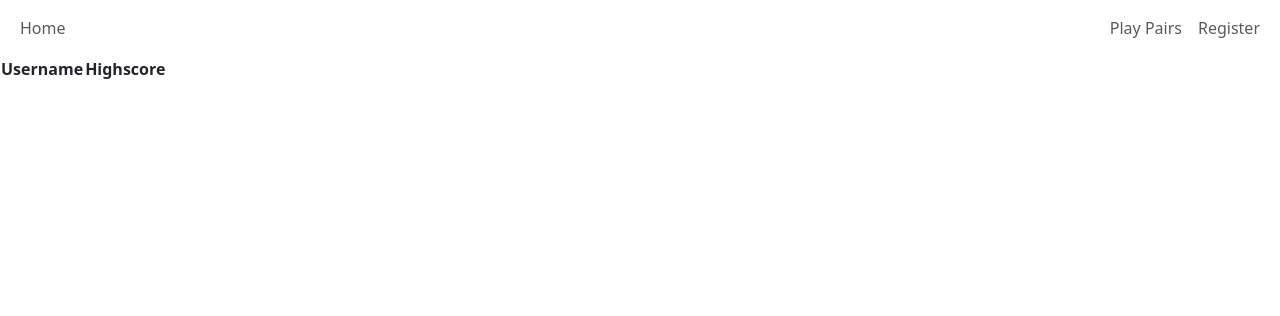
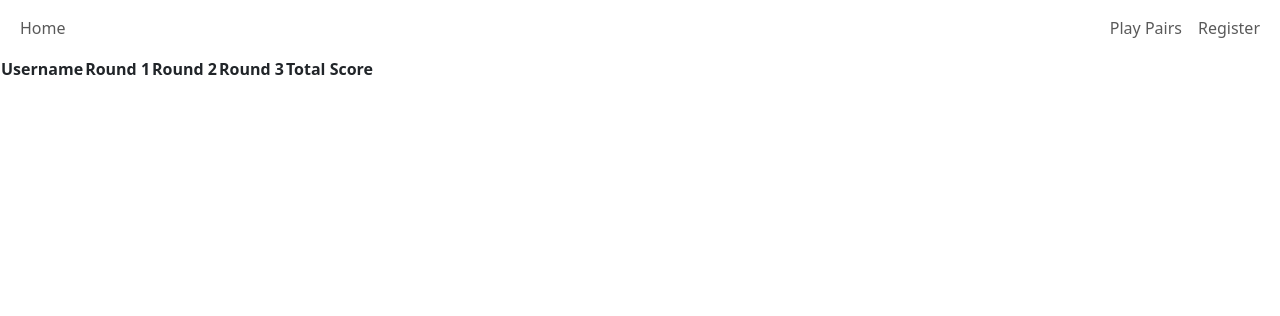
Before and after one commit to JayB-127/ECM1417WebDev-CA, a PHP site: page /leaderboard.php in a window 1280 px wide. Shown: the top 316 px of the page. Run offline with PHP 8.4, Linux system fonts and the light colour scheme; lists and menus that the app fills with data are empty.

Commit message:
submitting and displaying score for multiple rounds and also total score

```diff
--- a/pairingGame/css/leaderboard.css
+++ b/pairingGame/css/leaderboard.css
@@ -13,7 +13,7 @@ html, body {
 
 #leaderboard {
     display: inline-block;
-    margin: 200px calc(50% - 250px);
+    margin: 200px calc(50% - 500px);
     background-color: grey;
     box-shadow: 5px 5px white;
 }
@@ -28,7 +28,7 @@ html, body {
     background-color: blue;
     color: white;
     border: 3px solid black;
-    font-size: 30px;
+    font-size: 28px;
 }
 
 #leaderboard td {
--- a/pairingGame/js/pairs.js
+++ b/pairingGame/js/pairs.js
@@ -157,9 +157,11 @@ function round3Flip(elem) {
                 let date = new Date();
                 var timeTaken = (date.getTime() - startTime);
                 round3Score = currentScore + Math.floor((TIME_LIMIT - timeTaken) / 1000);
-                alert(round3Score);
                 totalScore = round1Score + round2Score + round3Score;
                 document.getElementById("score").value = totalScore;
+                document.getElementById("round1score").value = round1Score;
+                document.getElementById("round2score").value = round2Score;
+                document.getElementById("round3score").value = round3Score;
                 setTimeout(function() {
                     let aftergame = document.getElementById("aftergame");
                     let game = document.getElementById(round);
--- a/pairingGame/php/leaderboard.php
+++ b/pairingGame/php/leaderboard.php
@@ -16,7 +16,10 @@
                 <table>
                     <tr>
                         <th>Username</th>
-                        <th>Highscore</th>
+                        <th>Round 1</th>
+                        <th>Round 2</th>
+                        <th>Round 3</th>
+                        <th>Total Score</th>
                     </tr>
                     <?php
                     $file = fopen("../data/leaderboard.csv", "r");
@@ -29,7 +32,7 @@
 
                     while (($line = fgets($file)) !== false) {
                         $strings = explode(", ", $line);
-                        echo "<tr><td>$strings[1]</td><td>$strings[0]</td><tr>";
+                        echo "<tr><td>$strings[4]</td><td>$strings[1]</td><td>$strings[2]</td><td>$strings[3]</td><td>$strings[0]</td><tr>";
                     }
                     fclose($file);
                     ?>
```
Also changed, not shown: pairingGame/css/pairs.css (+12 -0 lines), pairingGame/php/pairs.php (+12 -2 lines).
